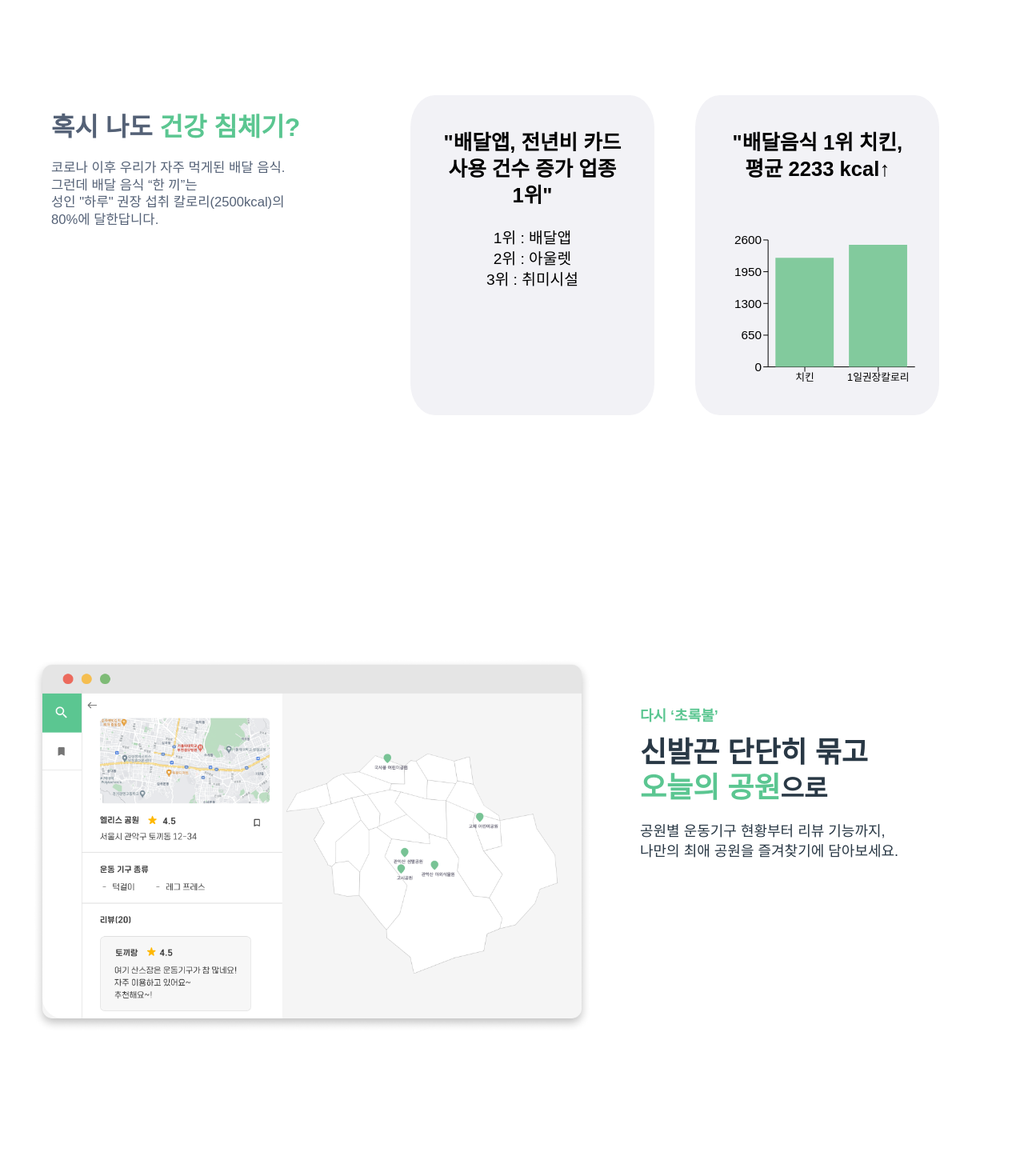
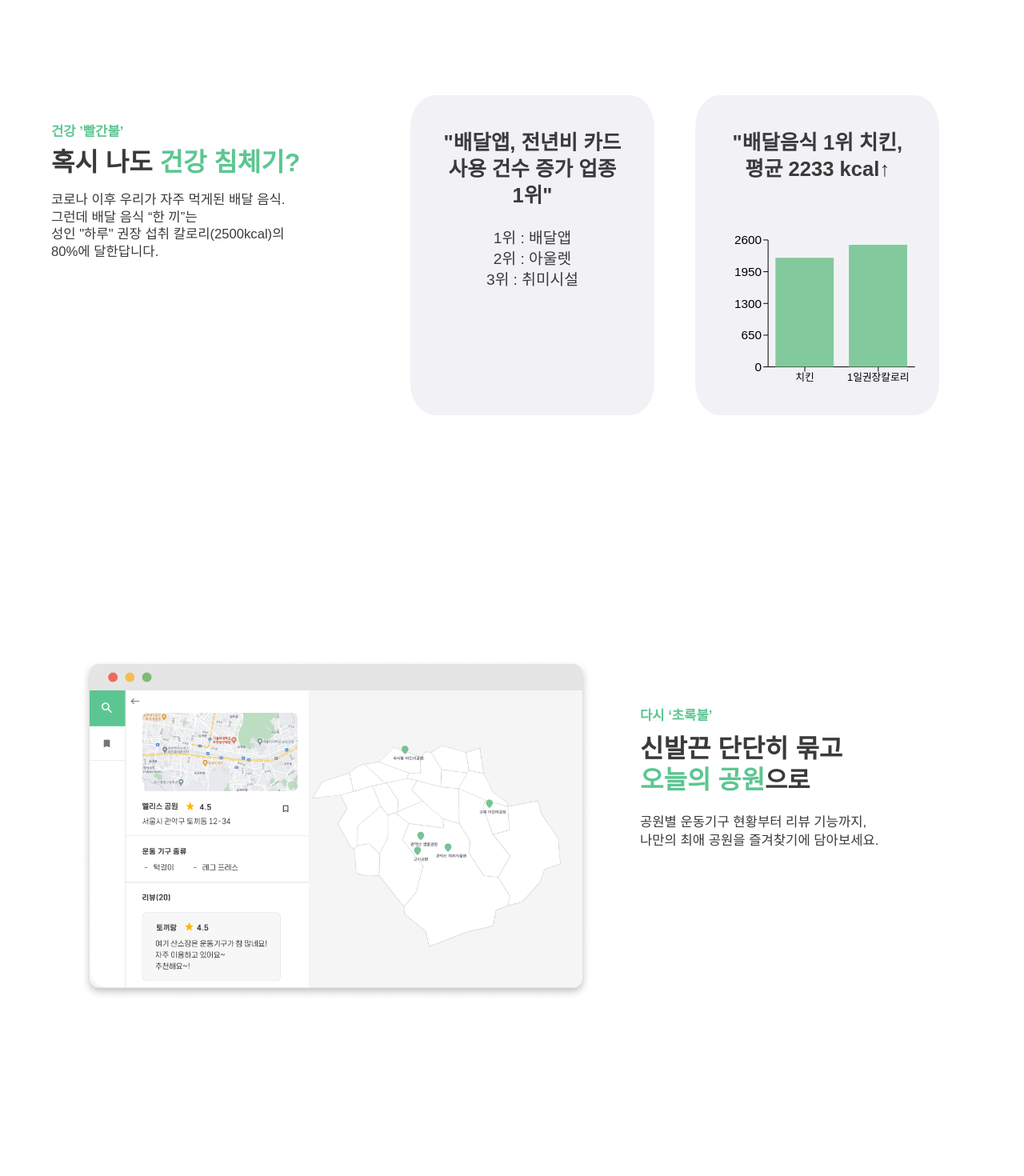
Before and after one commit to 2ykwang/today-park, a React (Create React App) app in the folder frontend/: page / in a window 1280 px wide. Shown: the part 740-2210 px from the top of the page at 80% size. Built offline with nearby package versions, Linux system fonts and the light colour scheme; no server answers; a web font is replaced by a local one.

Commit message:
style: 폰트 크기 색깔, 변경, 문구 추가

```diff
--- a/frontend/src/css/home.css
+++ b/frontend/src/css/home.css
@@ -1,4 +1,5 @@
 .mainContainer {
+  color: #3a3a3a;
   overflow-x: hidden;
   overflow-y: auto;
   scrollbar-width: none;
@@ -115,7 +116,6 @@ section.home {
   /* background-color: yellow; */
   width: 50%;
   text-align: left;
-  color: #546176;
 }
 .reason1 .reason1Textwrapper > div {
   position: absolute;
@@ -129,12 +129,19 @@ section.home {
 .reason1 .reason1Textwrapper .reason1Title span {
   color: #5bc691;
 }
-
+.reason1 .reason1Textwrapper .reason1Title span.subTitle {
+  font-size: 1.3vw;
+}
+.reason1 .reason1Textwrapper .reason1Title .title {
+  padding: 1.5vh 0;
+}
 .reason1 .reason1Textwrapper .reason1Contents {
   left: 5vw;
   top: 37vh;
   font-size: 1.3vw;
   line-height: 1.3;
+  color: #3a3a3a;
+  padding: 5vh 0;
 }
 
 .reason1 .reason1-statisticswrapper {
@@ -175,7 +182,7 @@ section.home {
   top: 3%;
   height: 100%;
   width: 100%;
-  color: black;
+  color: #3a3a3a;
 }
 
 .reason1
@@ -244,22 +251,23 @@ section.home {
 /* second half page */
 .secondhalfPageContainer {
   height: 100vh;
-  max-width: 1200px;
+  /* max-width: 1200px; */
   margin: auto auto;
   /* border: 2px solid red; */
   display: flex;
   padding-top: 120px;
+  margin-left: 100px;
   /* align-items: center; */
   /* flex-direction: column; */
   box-sizing: border-box;
 }
 .secondhalfPage .pageimage img {
-  width: 700px;
+  width: 50vw;
 }
 .secondhalfPage .textcontent {
   margin-left: 60px;
   /* border: 2px solid orange; */
-  font-size: 18px;
+  font-size: 1.3vw;
   padding-top: 60px;
 }
 .secondhalfPage .textcontent p {
@@ -272,7 +280,7 @@ section.home {
   font-weight: bold;
 }
 .secondhalfPage .textcontent .title {
-  font-size: 36px;
+  font-size: 2.5vw;
 }
 .secondhalfPage .textcontent .titles {
   margin-bottom: 24px;
@@ -281,7 +289,7 @@ section.home {
   margin-bottom: 8px;
 }
 .secondhalfPage .textcontent .subtitle {
-  font-size: 32px;
+  font-size: 2.4vw;
 }
 
 /* third page */
--- a/frontend/src/pages/Home.js
+++ b/frontend/src/pages/Home.js
@@ -49,7 +49,8 @@ function Home() {
             <div className="reason1">
               <div className="reason1Textwrapper">
                 <div className="reason1Title">
-                  <p>
+                  <span className="subTitle">건강 ’빨간불’</span>
+                  <p className="title">
                     혹시 나도 <span>건강 침체기?</span>
                   </p>
                 </div>
```
